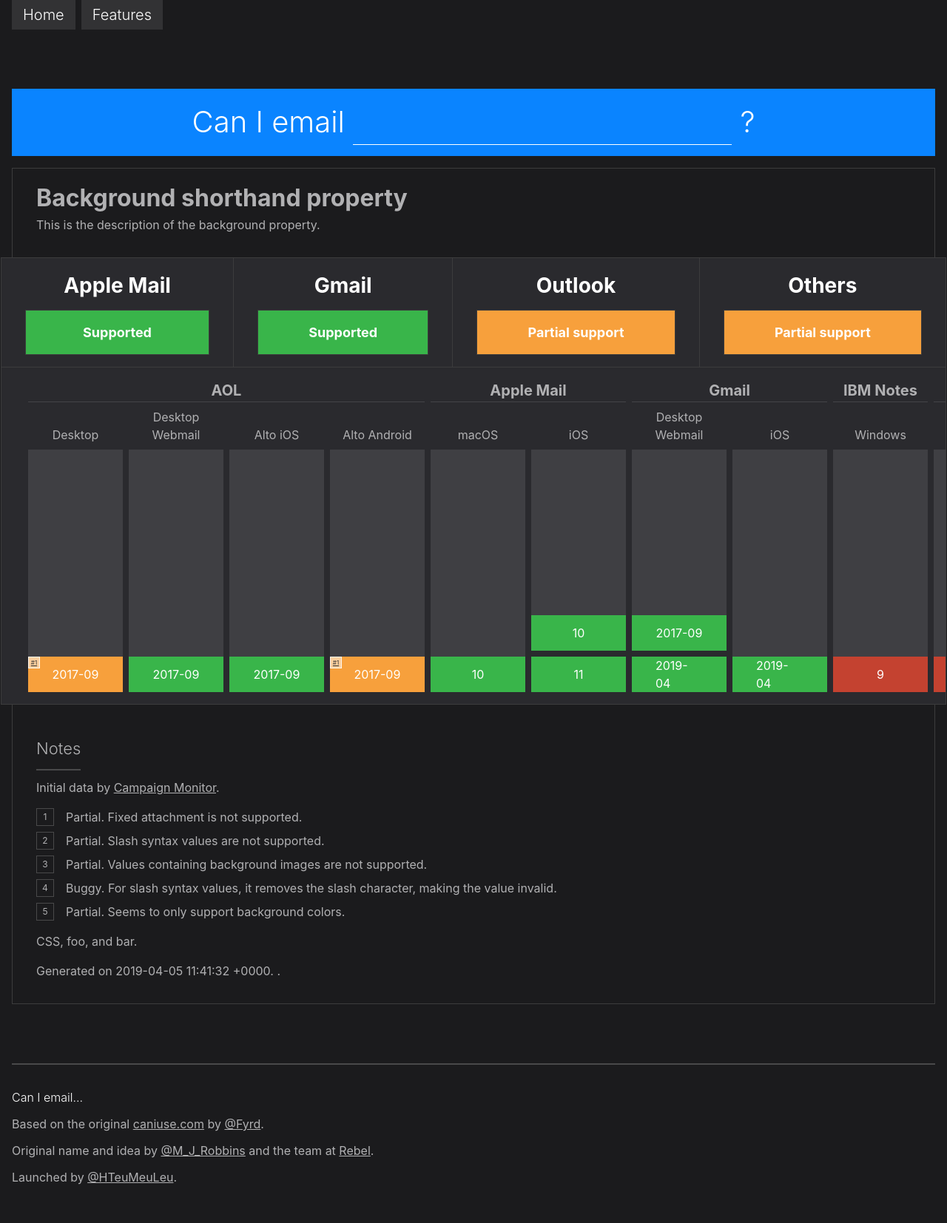
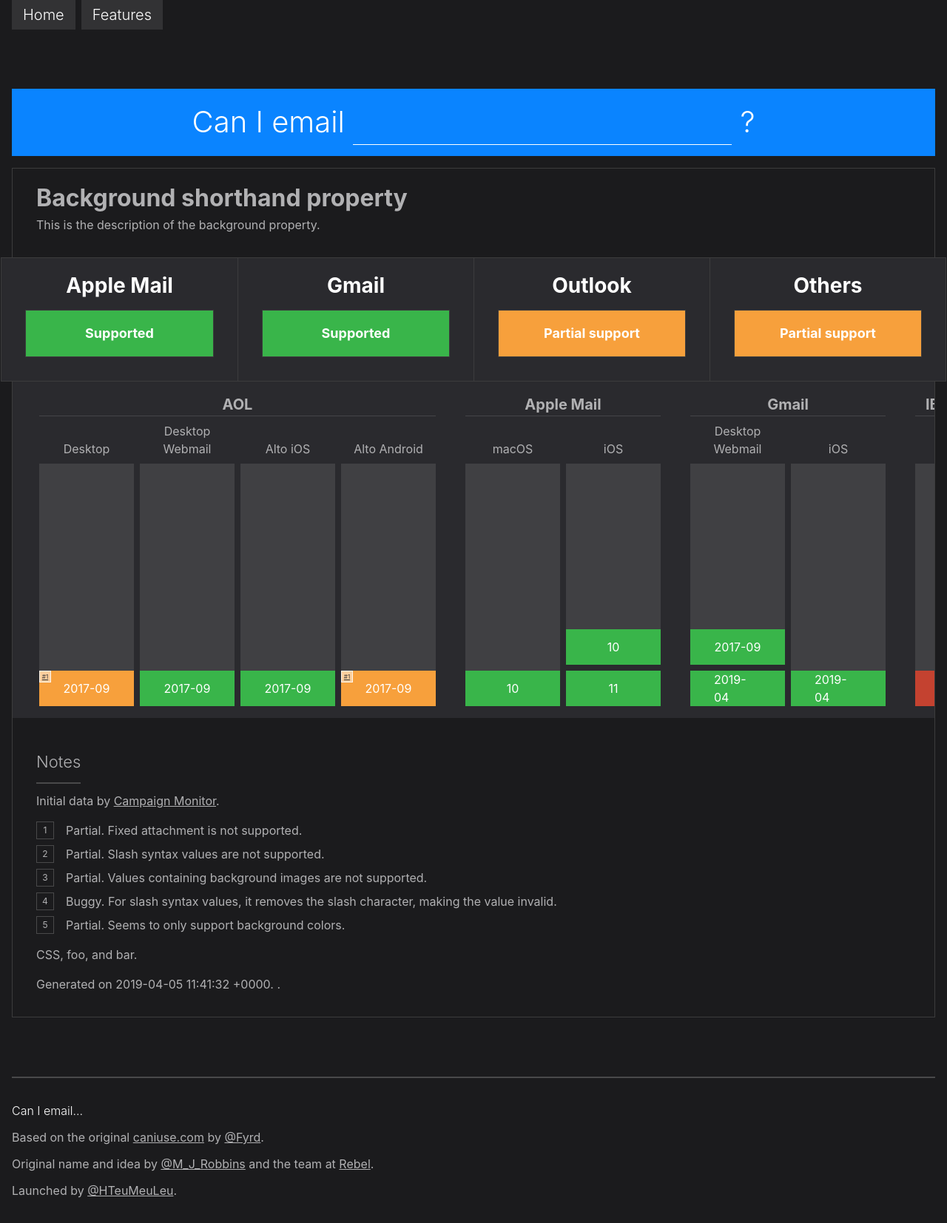
Before and after one commit to hteumeuleu/caniemail, a Jekyll site: the page built from _features/background.md, in a window 1280 px wide. Shown: the whole page at 74% size. Built offline with Jekyll 4.4.1, drawn with Linux system fonts in a browser that asks for light colours.

Commit message:
Feature design tweaks

```diff
--- a/_layouts/feature.html
+++ b/_layouts/feature.html
@@ -111,6 +111,7 @@
 			{% endfor %} -->
 			</ul>
 		</div>
+	</div>
 	<div class="data-details">
 		<div class="data-family-list">
 			{% for family in page.stats %}
@@ -164,7 +165,6 @@
 			{% endfor %}
 		</div>
 	</div>
-	</div>
 	<div class="data-notes">
 		<h2 class="caniemail-list-title">Notes</h2>
 		{{ page.notes | markdownify }}
--- a/_sass/feature.scss
+++ b/_sass/feature.scss
@@ -27,8 +27,9 @@
 
 .data-summary-family {
 	display: flex;
+	width: 25%;
 	flex-direction: column;
-	padding: 1rem 2rem;
+	padding: 1rem 2rem 2rem;
 	text-align: center;
 	flex-grow: 1;
 	flex-shrink: 1;
@@ -50,11 +51,15 @@
 	}
 
 .data-summary-cell {
-	display: inline-block;
-	padding: 1rem;
+	display: inline-flex;
+	align-items: center;
+	justify-content: center;
+	min-height: 4rem;
+	padding: 0.25rem;
 	width: 100%;
 	font-weight: bold;
 	font-size: 1.125rem;
+	line-height: 1;
 	border: 1px solid #3c3c3d;
 }
 
@@ -72,10 +77,11 @@
 
 .data-details {
 	position: relative;
+	margin: 0 -2rem;
 	padding: 1rem 2rem;
 	overflow-x: auto;
 	overflow-y: hidden;
-	border-top: 1px solid #3c3c3d;
+	background: #2a2a2e;
 }
 
 /*
@@ -92,6 +98,7 @@
 	display: flex;
 	flex-direction: column;
 	flex-grow: 1;
+	padding-right: 2rem;
 }
 
 .data-family-name {
```
Also changed, not shown: 2 other files. Lines whose indentation alone changed are shown as unchanged.
